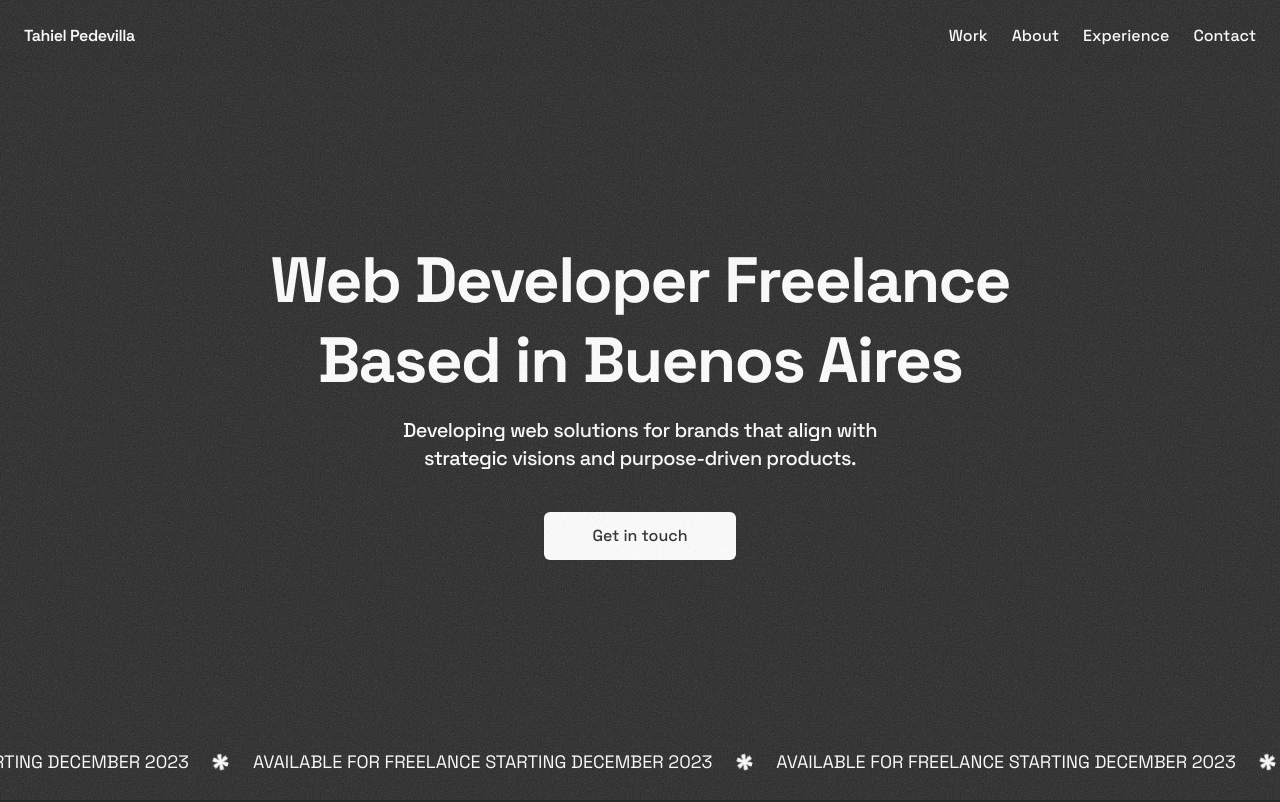
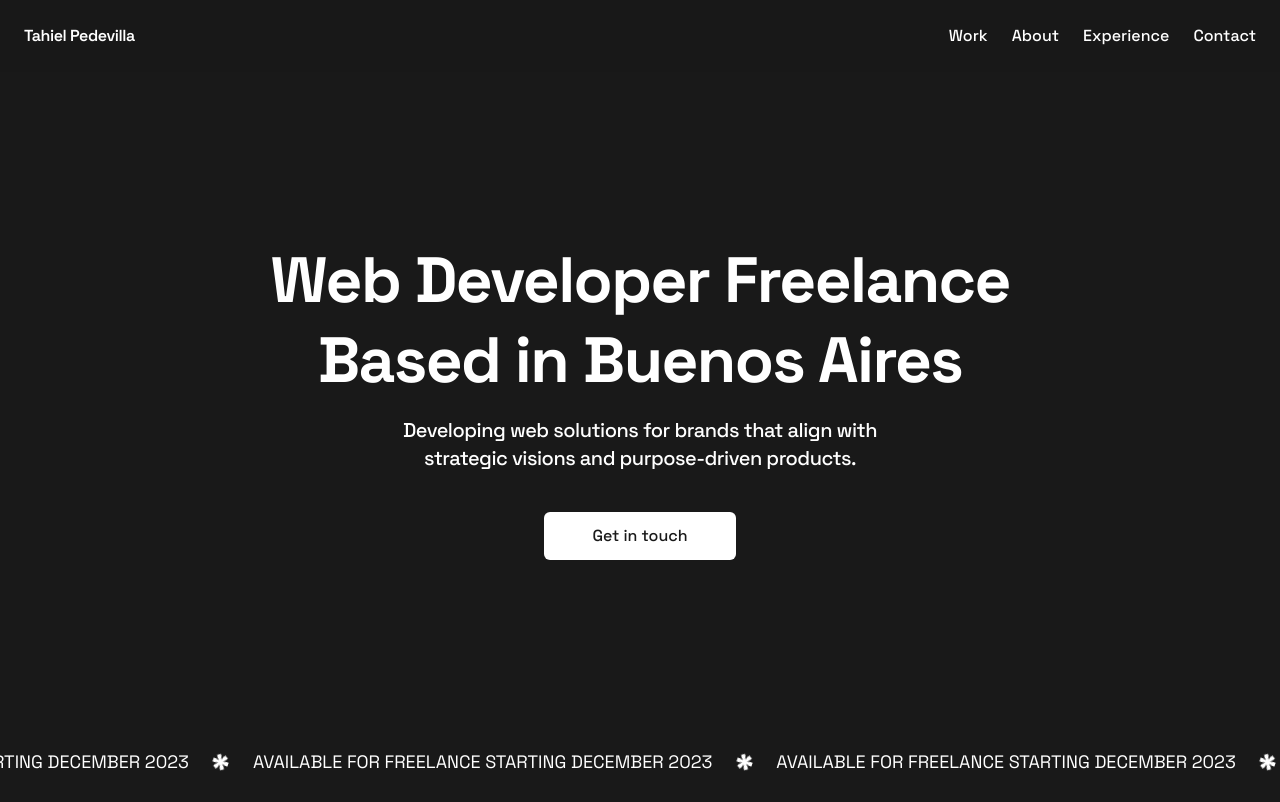
Before and after one commit to tahielpedevilla/tahielpedevilla.com, a Next.js app: page / in a window 1280 px wide. Shown: the top 802 px of the page. Built offline with nearby package versions, Linux system fonts and the light colour scheme.

Commit message:
update colors and remove noise

```diff
--- a/app/components/menuMobile.jsx
+++ b/app/components/menuMobile.jsx
@@ -33,7 +33,7 @@ export default function MenuMobile({ navItems }) {
 				/>
 			</button>
 			{isMobileMenuOpen && (
-				<nav className="flex max-w-[100vw] bg-[#282828e5] fixed left-0 backdrop-blur-md mx-auto container px-6 py-6 right-0 bottom-0 top-[81px] z-50 flex-col h-[calc(100vh-81px)] font-medium md:hidden gap-6">
+				<nav className="flex max-w-[100vw] bg-[#191919e5] fixed left-0 backdrop-blur-md mx-auto container px-6 py-6 right-0 bottom-0 top-[81px] z-50 flex-col h-[calc(100vh-81px)] font-medium md:hidden gap-6">
 					<Suspense fallback={null}>
 						{Object.entries(navItems).map(([path, { name }]) => {
 							return (
--- a/app/components/navbar.jsx
+++ b/app/components/navbar.jsx
@@ -20,7 +20,7 @@ const NAV_ITEMS = {
 
 export default function Navbar() {
 	return (
-		<header className="bg-[#282828e5] border-b md:border-none border-b-[#ffffff13] backdrop-blur-md z-30 fixed w-full left-0 right-0">
+		<header className="bg-[#191919e5] border-b md:border-none border-b-[#ffffff13] backdrop-blur-md z-30 fixed w-full left-0 right-0">
 			<div className="container px-6 py-6 flex flex-row items-center justify-between mx-auto">
 				<a href="/" className="font-semibold tracking-tight">
 					Tahiel Pedevilla
--- a/app/globals.css
+++ b/app/globals.css
@@ -4,7 +4,7 @@
 
 body {
   color: #fff;
-  background: #282828;
+  background: #191919;
 }
 
 @keyframes marquee {
--- a/app/layout.jsx
+++ b/app/layout.jsx
@@ -19,13 +19,6 @@ export default function RootLayout({ children }) {
 				<Navbar />
 				{children}
 				<Footer />
-				<svg className="fixed top-0 left-0 z-50 w-full h-screen opacity-20 pointer-events-none transform translate-y-0 filter contrast-120 brightness-120">
-					<filter id="noise">
-						<feTurbulence type="fractalNoise" baseFrequency=".8" numOctaves="4"></feTurbulence>
-						<feColorMatrix type="saturate" values="0"></feColorMatrix>
-					</filter>
-					<rect width="100%" height="100%" filter="url(#noise)"></rect>
-				</svg>
 			</body>
 		</html>
 	)
--- a/app/page.jsx
+++ b/app/page.jsx
@@ -15,7 +15,7 @@ export default function Page() {
 		<main>
 			<section
 				id="home"
-				className="flex flex-col justify-center items-center min-h-screen h-screen relative"
+				className="flex flex-col justify-center items-center min-h-[100svh] h-[100svh] relative"
 			>
 				<div className="flex flex-col justify-center items-center mx-auto container px-6">
 					<h1 className="max-w-[18ch] font-bold text-[2em] lg:text-[4em] tracking-tight leading-tight text-center">
@@ -27,7 +27,7 @@ export default function Page() {
 					</h2>
 					<a
 						href="/#contact"
-						className="mt-8 lg:mt-10 py-3 px-12 bg-[#fff] font-medium text-[#282828] rounded-[6px] hover:scale-105 ease-out duration-300"
+						className="mt-8 lg:mt-10 py-3 px-12 bg-[#fff] font-medium text-[#191919] rounded-[6px] hover:scale-105 ease-out duration-300"
 					>
 						Get in touch
 					</a>
```
